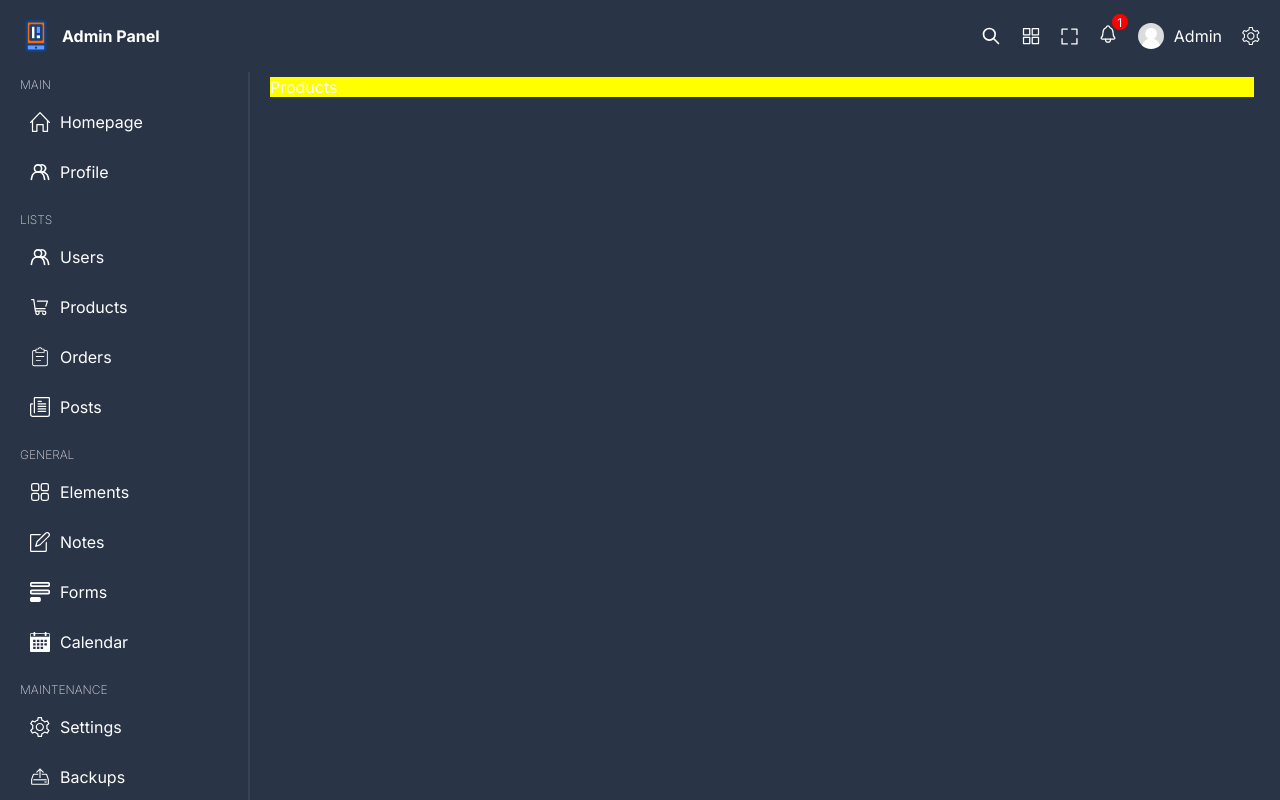
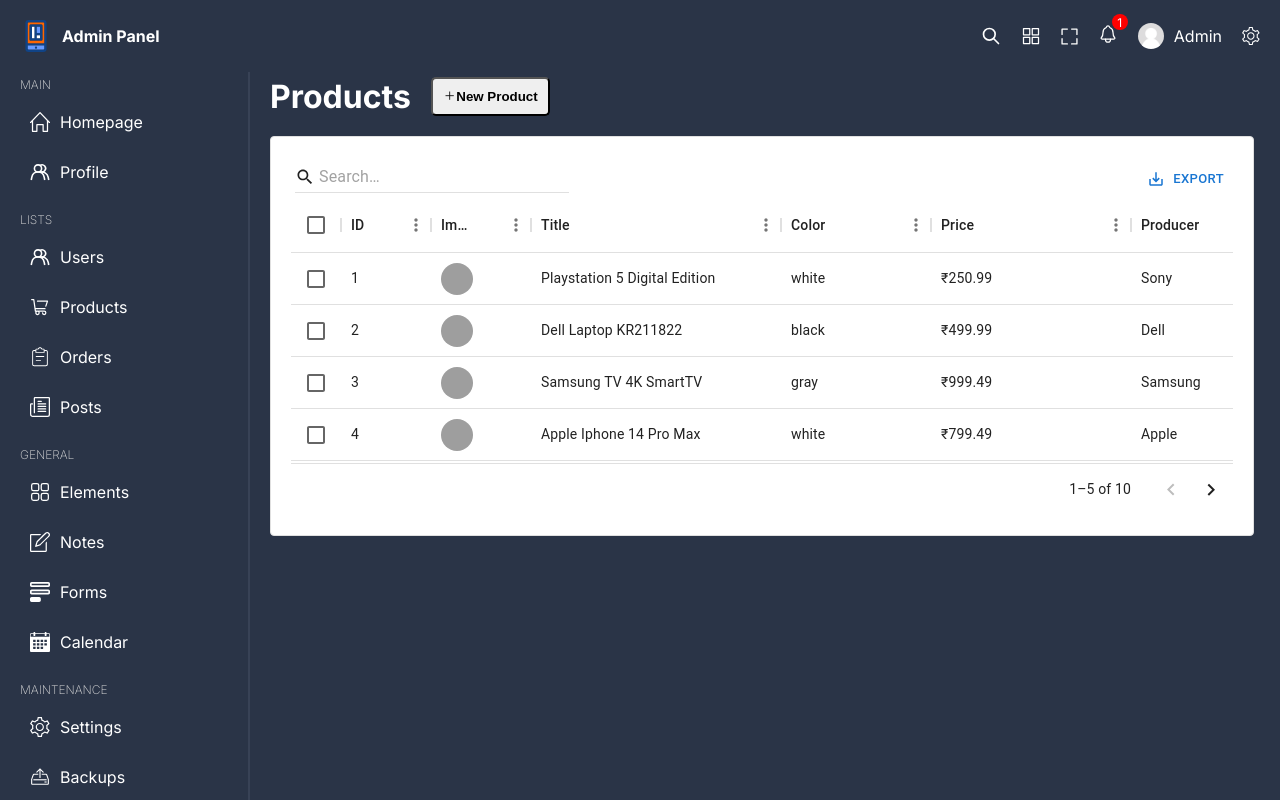
Before and after one commit to khuranajordan/DilFoods-Assignment, a React (Vite) app: page /products in a window 1280 px wide. Shown: the top 800 px of the page. Built offline with nearby package versions, Linux system fonts and the light colour scheme; grey boxes are pictures that could not be loaded.

Commit message:
[Feature]: Product data-table add

```diff
--- a/pages/products/Products.tsx
+++ b/pages/products/Products.tsx
@@ -1,7 +1,76 @@
+import { useState } from "react";
+import { GridColDef } from "@mui/x-data-grid";
+import { IoAddOutline } from "react-icons/io5";
+
 import "./products.scss";
 
+import { products } from "../../src/data";
+import DataTable from "../../src/components/datatable/DataTable";
+import Add from "../../src/components/add/Add";
+
+const columns: GridColDef[] = [
+  { field: "id", headerName: "ID", width: 90 },
+  {
+    field: "img",
+    headerName: "Image",
+    width: 100,
+    renderCell: (params) => {
+      return <img src={params.row.img || "/noavatar.png"} alt="" />;
+    },
+  },
+  {
+    field: "title",
+    type: "string",
+    headerName: "Title",
+    width: 250,
+  },
+  {
+    field: "color",
+    type: "string",
+    headerName: "Color",
+    width: 150,
+  },
+  {
+    field: "price",
+    type: "string",
+    headerName: "Price",
+    width: 200,
+  },
+  {
+    field: "producer",
+    headerName: "Producer",
+    type: "string",
+    width: 200,
+  },
+  {
+    field: "createdAt",
+    headerName: "Created At",
+    width: 200,
+    type: "string",
+  },
+  {
+    field: "inStock",
+    headerName: "In Stock",
+    width: 150,
+    type: "boolean",
+  },
+];
+
 const Products = () => {
-  return <div className="products">Products</div>;
+  const [open, setOpen] = useState(false);
+
+  return (
+    <div className="products">
+      <div className="info">
+        <h1>Products</h1>
+        <button onClick={() => setOpen(true)}>
+          <IoAddOutline height={20} width={20} /> New Product
+        </button>
+      </div>
+      <DataTable slug={"products"} columns={columns} rows={products} />
+      {open && <Add slug="products" columns={columns} setOpen={setOpen} />}
+    </div>
+  );
 };
 
 export default Products;
--- a/pages/products/products.scss
+++ b/pages/products/products.scss
@@ -1,3 +1,18 @@
-.products{
-    background-color: yellow;
+.products {
+  .info {
+    display: flex;
+    align-items: center;
+    gap: 20px;
+    margin-bottom: 20px;
+
+    button {
+      padding: 10px;
+      border-radius: 5px;
+      display: flex;
+      justify-content: center;
+      font-weight: bold;
+      cursor: pointer;
+      transition: 0.5s;
+    }
+  }
 }
```
